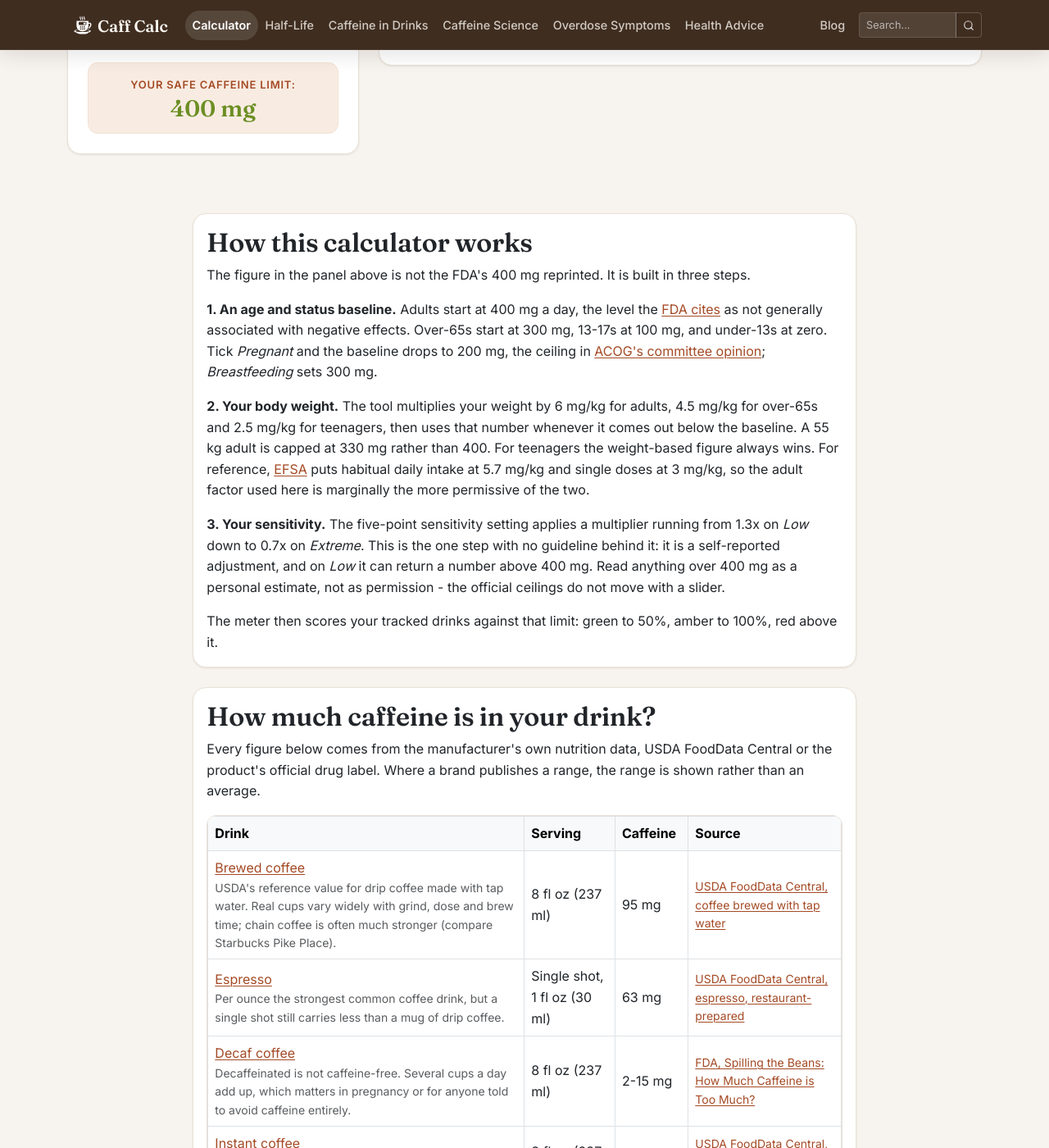
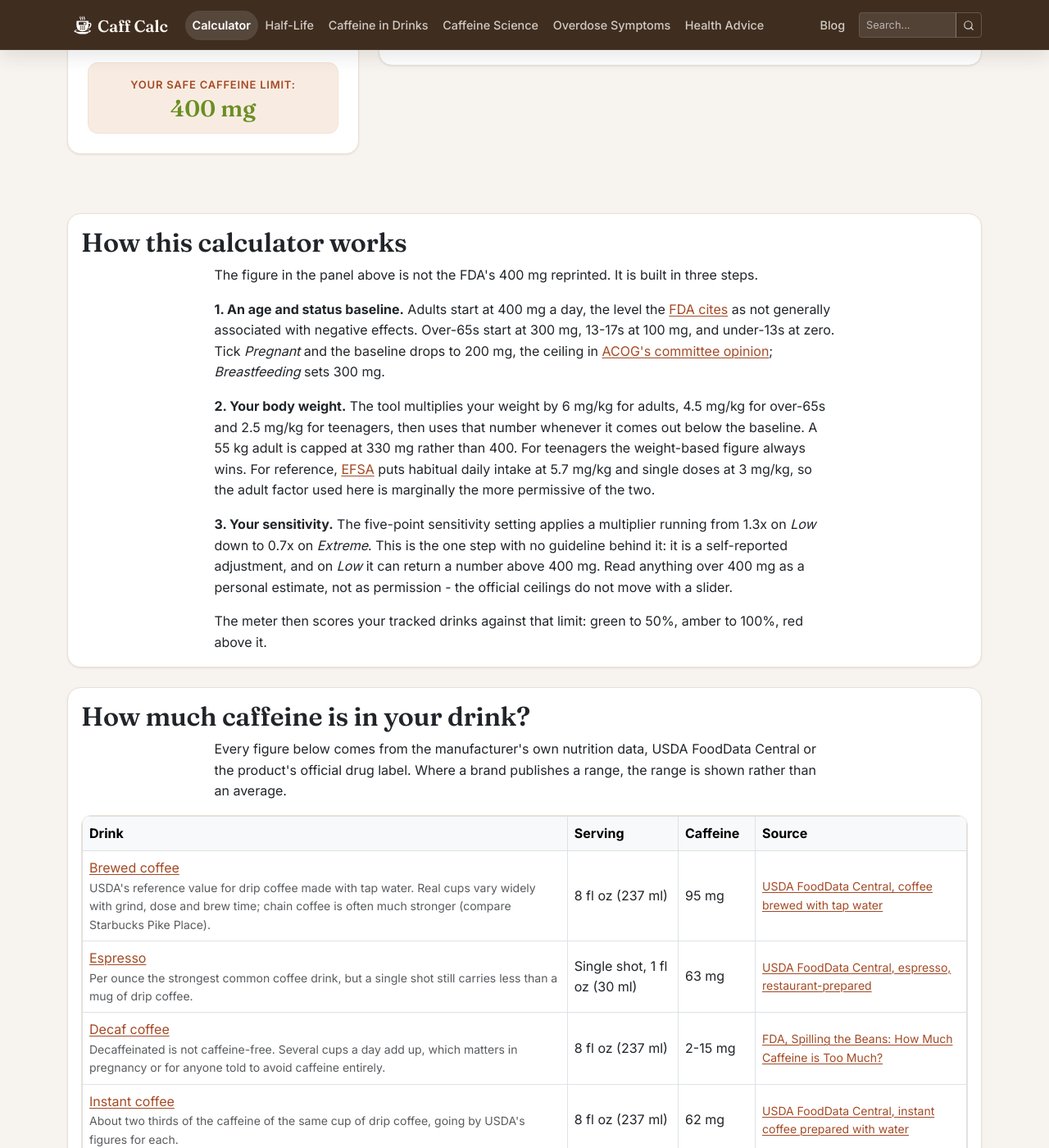
Before and after one commit to IUshakovsky/caff-calc, a Jekyll site: the page built from index.html, in a window 1280 px wide and 1400 px high, scrolled down 683 px. Shown: the whole window at 82% size. Built offline with Jekyll 4.4.1, drawn with Linux system fonts in a browser that asks for light colours; comment, search, counter and statistics services are not loaded.

Commit message:
Harmonise homepage width: lower content uses main-content-wide with readable prose.
- _includes/home-content.html: share the same main-content-wide container as the
  calculator and use col-12 so the cards align edge-to-edge.
- assets/css/styles.css: cap headings/paragraphs/lists at 75ch and centre them
  while keeping the drink table full-width and responsive.

At 1280x900 the calculator and every lower card are now 1140 px wide and share
a common left margin. The calculator dropdown and quantity field remain usable.

Generated with [Devin](https://devin.ai)

Co-Authored-By: Devin <158243242+devin-ai-integration[bot]@users.noreply.github.com>

```diff
--- a/_includes/home-content.html
+++ b/_includes/home-content.html
@@ -11,9 +11,9 @@
 {%- assign meds_post = site.posts | where: "slug", "caffeine-medication-interactions" | first -%}
 {%- assign pills_post = site.posts | where: "slug", "caffeine-pills-supplements" | first -%}
 
-<div class="container main-content">
-  <div class="row">
-    <div class="col-lg-10 mx-auto">
+<div class="container main-content main-content-wide">
+  <div class="row home-content">
+    <div class="col-12">
 
       <div class="card mb-4">
         <div class="card-body">
--- a/assets/css/styles.css
+++ b/assets/css/styles.css
@@ -2466,3 +2466,41 @@ button:focus-visible,
   min-width: 0;
   max-width: calc(100vw - 2rem);
 }
+
+/* =====================================================================
+   HOMEPAGE LOWER CONTENT — wide cards, readable prose
+   The calculator needs the full main-content-wide container. The cards
+   below it share that width, but paragraphs and lists are capped so the
+   line length stays comfortable. Tables (.table-content) remain full width.
+   ===================================================================== */
+.home-content .card-body p,
+.home-content .card-body ul,
+.home-content .card-body ol,
+.home-content .card-body h2,
+.home-content .card-body h3,
+.home-content .card-body .h5,
+.home-content .card-body .card-title {
+  max-width: 75ch;
+}
+
+.home-content .card-body p,
+.home-content .card-body ul,
+.home-content .card-body ol {
+  margin-left: auto;
+  margin-right: auto;
+}
+
+.home-content .card-body h2,
+.home-content .card-body h3,
+.home-content .card-body .h5,
+.home-content .card-body .card-title {
+  margin-left: auto;
+  margin-right: auto;
+}
+
+.home-content .card-body .table-content,
+.home-content .card-body .table-content table {
+  max-width: none;
+  margin-left: 0;
+  margin-right: 0;
+}
```
